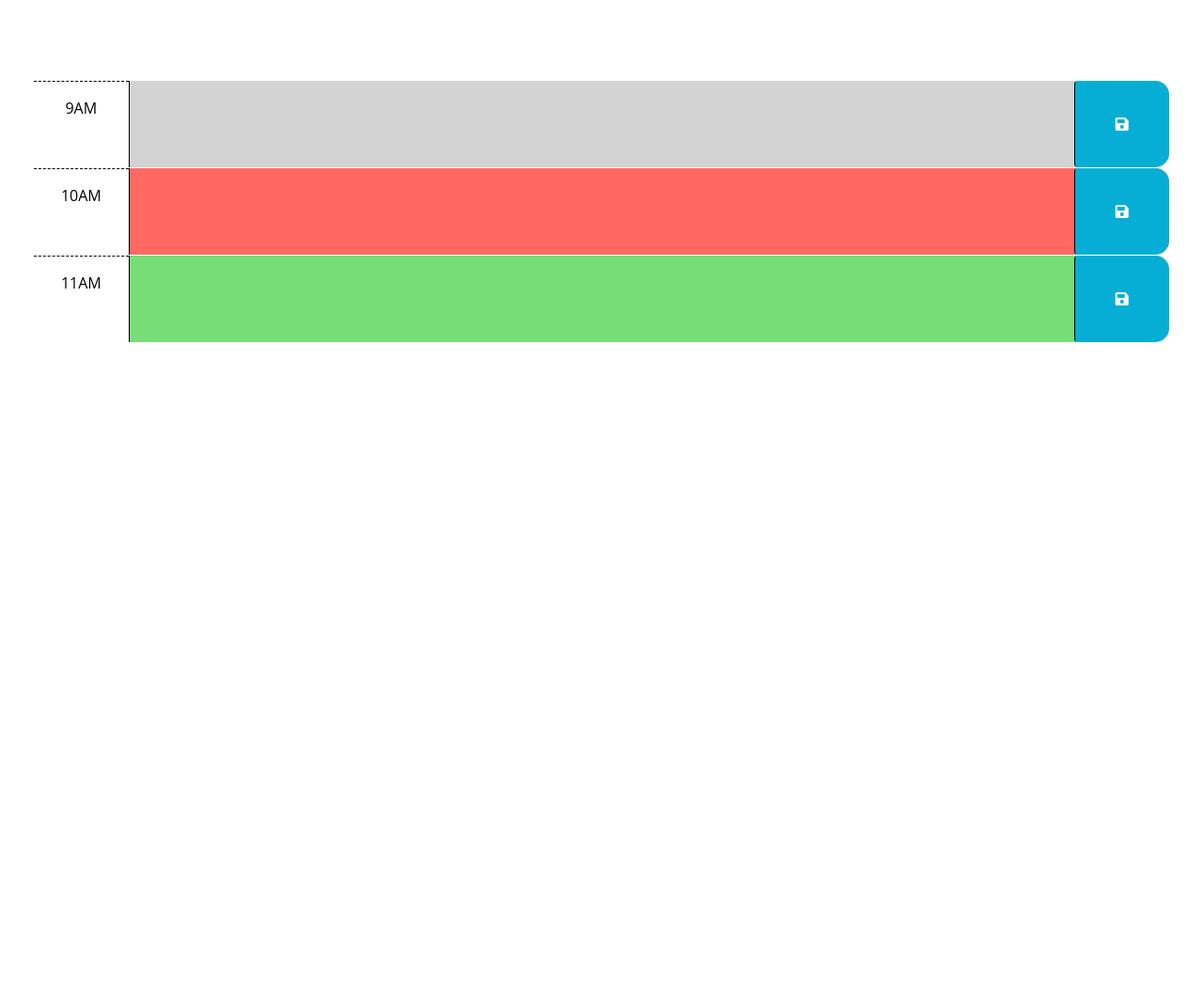
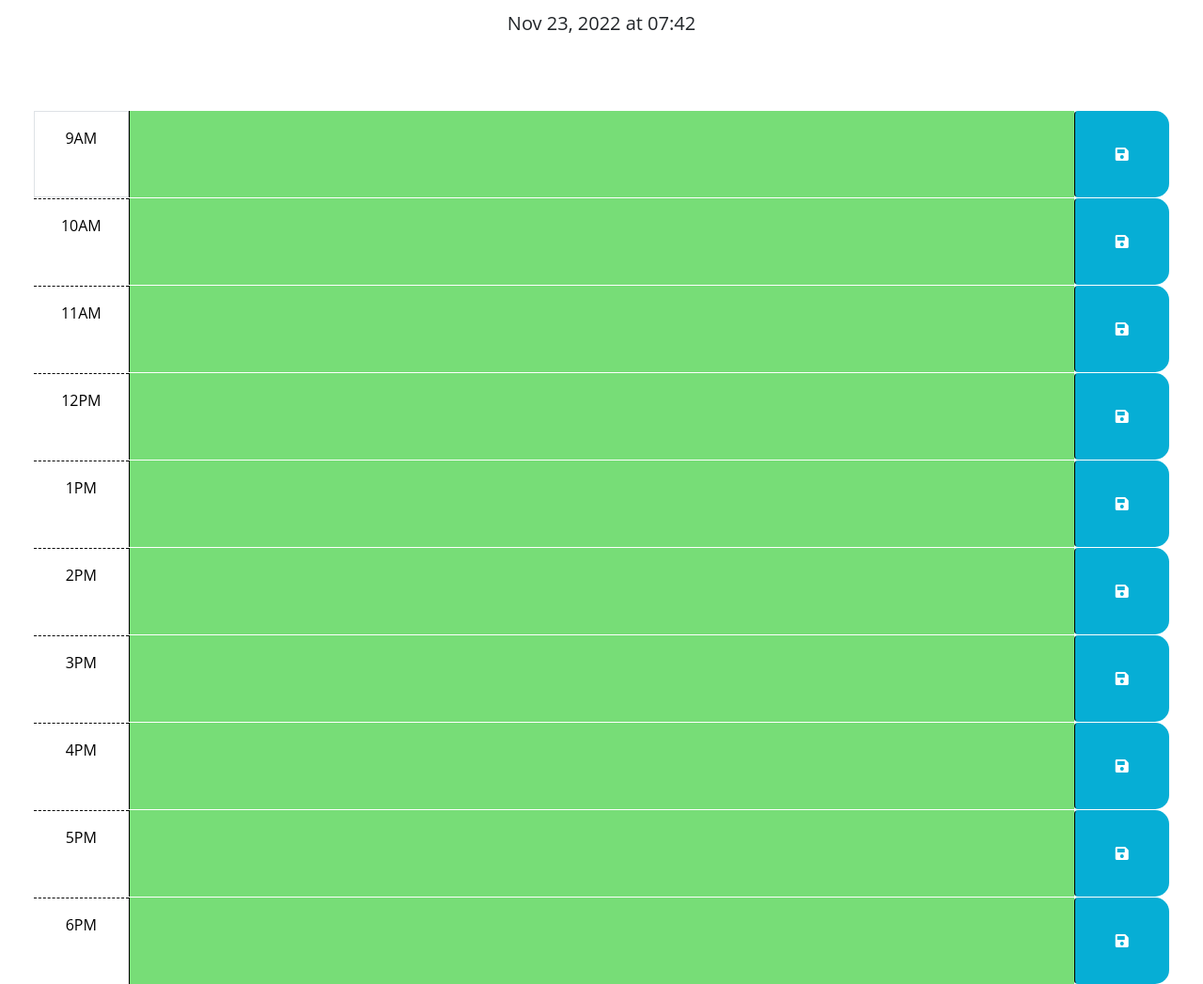
Before and after one commit to kfarshchian/time-wise, a plain HTML site: page index.html in a window 1280 px wide. Shown: the part 166-1213 px from the top of the page at 94% size. Before the commit the page ends 800 px from the top, so only its background shows below. Drawn offline with nearby package versions, Linux system fonts and the light colour scheme; files that its build step writes are made by us from their sources; files whose address does not match are found by name.

Commit message:
Background color change function is working properly

```diff
--- a/Assets/script.js
+++ /dev/null
@@ -1,23 +0,0 @@
-// Wrap all code that interacts with the DOM in a call to jQuery to ensure that
-// the code isn't run until the browser has finished rendering all the elements
-// in the html.
-$(function () {
-  // TODO: Add a listener for click events on the save button. This code should
-  // use the id in the containing time-block as a key to save the user input in
-  // local storage. HINT: What does `this` reference in the click listener
-  // function? How can DOM traversal be used to get the "hour-x" id of the
-  // time-block containing the button that was clicked? How might the id be
-  // useful when saving the description in local storage?
-  //
-  // TODO: Add code to apply the past, present, or future class to each time
-  // block by comparing the id to the current hour. HINTS: How can the id
-  // attribute of each time-block be used to conditionally add or remove the
-  // past, present, and future classes? How can Day.js be used to get the
-  // current hour in 24-hour time?
-  //
-  // TODO: Add code to get any user input that was saved in localStorage and set
-  // the values of the corresponding textarea elements. HINT: How can the id
-  // attribute of each time-block be used to do this?
-  //
-  // TODO: Add code to display the current date in the header of the page.
-});
--- a/index.html
+++ b/index.html
@@ -1,34 +1,27 @@
 <!DOCTYPE html>
 <html lang="en">
+
 <head>
   <meta charset="UTF-8" />
   <meta name="viewport" content="width=device-width, initial-scale=1.0" />
   <meta http-equiv="X-UA-Compatible" content="ie=edge" />
-    <link
-      href="https://cdn.jsdelivr.net/npm/bootstrap@5.1.3/dist/css/bootstrap.min.css"
-      rel="stylesheet"
-      integrity="sha384-1BmE4kWBq78iYhFldvKuhfTAU6auU8tT94WrHftjDbrCEXSU1oBoqyl2QvZ6jIW3"
-      crossorigin="anonymous"
-    />
-    <link
-      rel="stylesheet"
-      href="https://use.fontawesome.com/releases/v5.8.1/css/all.css"
-      integrity="sha384-50oBUHEmvpQ+1lW4y57PTFmhCaXp0ML5d60M1M7uH2+nqUivzIebhndOJK28anvf"
-      crossorigin="anonymous"
-    />
-    <link
-      href="https://fonts.googleapis.com/css2?family=Fira+Sans:wght@400;700&display=swap"
-      rel="stylesheet"
-    />
+  <link href="https://cdn.jsdelivr.net/npm/bootstrap@5.1.3/dist/css/bootstrap.min.css" rel="stylesheet"
+    integrity="sha384-1BmE4kWBq78iYhFldvKuhfTAU6auU8tT94WrHftjDbrCEXSU1oBoqyl2QvZ6jIW3" crossorigin="anonymous" />
+  <link rel="stylesheet" href="https://use.fontawesome.com/releases/v5.8.1/css/all.css"
+    integrity="sha384-50oBUHEmvpQ+1lW4y57PTFmhCaXp0ML5d60M1M7uH2+nqUivzIebhndOJK28anvf" crossorigin="anonymous" />
+  <link href="https://fonts.googleapis.com/css2?family=Fira+Sans:wght@400;700&display=swap" rel="stylesheet" />
   <link rel="stylesheet" href="style.css" />
   <title>Work Day Scheduler</title>
 </head>
 
 <body>
-    <header class="p-5 mb-4">
+  <header class="p-5 mb-4 text-center">
     <h1 class="display-3">Work Day Scheduler</h1>
     <p class="lead">A simple calendar app for scheduling your work day</p>
     <p id="currentDay" class="lead"></p>
+    <h5>
+      <span id="time-display"></span>
+    </h5>
   </header>
   <div class="container-fluid px-5">
     <!-- Use class for "past", "present", and "future" to apply styles to the
@@ -42,38 +35,92 @@
         -->
 
     <!-- Example of a past time block. The "past" class adds a gray background color. -->
-      <div id="hour-9" class="row time-block past">
-        <div class="col-2 col-md-1 hour text-center py-3">9AM</div>
-        <textarea class="col-8 col-md-10 description" rows="3"> </textarea>
+    <div id="hour-9" class="row time-block">
+      <div class="col-2 col-md-1 hour text-center py-3 border">9AM</div>
+      <textarea class="backgroundColor col-8 col-md-10 description" rows="3" id="9"></textarea>
       <button class="btn saveBtn col-2 col-md-1" aria-label="save">
         <i class="fas fa-save" aria-hidden="true"></i>
       </button>
     </div>
 
-      <!-- Example of a present time block. The "present" class adds a red background color. -->
-      <div id="hour-10" class="row time-block present">
+    <div id="hour-10" class="row time-block">
       <div class="col-2 col-md-1 hour text-center py-3">10AM</div>
-        <textarea class="col-8 col-md-10 description" rows="3"> </textarea>
+      <textarea class="backgroundColor col-8 col-md-10 description" rows="3" id="10"> </textarea>
       <button class="btn saveBtn col-2 col-md-1" aria-label="save">
         <i class="fas fa-save" aria-hidden="true"></i>
       </button>
     </div>
 
-      <!-- Example of a future time block. The "future" class adds a green background color. -->
-      <div id="hour-11" class="row time-block future">
+    <div id="hour-11" class="row time-block">
       <div class="col-2 col-md-1 hour text-center py-3">11AM</div>
-        <textarea class="col-8 col-md-10 description" rows="3"> </textarea>
+      <textarea class=" backgroundColor col-8 col-md-10 description" rows="3" id="11"> </textarea>
       <button class="btn saveBtn col-2 col-md-1" aria-label="save">
         <i class="fas fa-save" aria-hidden="true"></i>
       </button>
     </div>
+
+    <div id="hour-12" class="row time-block">
+      <div class="col-2 col-md-1 hour text-center py-3">12PM</div>
+      <textarea class="backgroundColor col-8 col-md-10 description" rows="3" id="12"> </textarea>
+      <button class="btn saveBtn col-2 col-md-1" aria-label="save">
+        <i class="fas fa-save" aria-hidden="true"></i>
+      </button>
+    </div>
+
+    <div id="hour-1" class="row time-block">
+      <div class="col-2 col-md-1 hour text-center py-3">1PM</div>
+      <textarea class="backgroundColor col-8 col-md-10 description" rows="3" id="13"> </textarea>
+      <button class="btn saveBtn col-2 col-md-1" aria-label="save">
+        <i class="fas fa-save" aria-hidden="true"></i>
+      </button>
+    </div>
+
+    <div id="hour-2" class="row time-block">
+      <div class="col-2 col-md-1 hour text-center py-3">2PM</div>
+      <textarea class="backgroundColor col-8 col-md-10 description" rows="3" id="14"> </textarea>
+      <button class="btn saveBtn col-2 col-md-1" aria-label="save" id="15">
+        <i class="fas fa-save" aria-hidden="true"></i>
+      </button>
+    </div>
+
+    <div id="hour-3" class="row time-block">
+      <div class="col-2 col-md-1 hour text-center py-3">3PM</div>
+      <textarea class="backgroundColor col-8 col-md-10 description" rows="3" id="16"> </textarea>
+      <button class="btn saveBtn col-2 col-md-1" aria-label="save">
+        <i class="fas fa-save" aria-hidden="true"></i>
+      </button>
+    </div>
+
+    <div id="hour-4" class="row time-block">
+      <div class="col-2 col-md-1 hour text-center py-3">4PM</div>
+      <textarea class=" backgroundColor col-8 col-md-10 description" rows="3" id="17"> </textarea>
+      <button class="btn saveBtn col-2 col-md-1" aria-label="save">
+        <i class="fas fa-save" aria-hidden="true"></i>
+      </button>
+    </div>
+
+    <div id="hour-5" class="row time-block">
+      <div class="col-2 col-md-1 hour text-center py-3">5PM</div>
+      <textarea class="backgroundColor col-8 col-md-10 description" rows="3" id="18"> </textarea>
+      <button class="btn saveBtn col-2 col-md-1" aria-label="save">
+        <i class="fas fa-save" aria-hidden="true"></i>
+      </button>
+    </div>
+
+    <div id="hour-6" class="row time-block">
+      <div class="col-2 col-md-1 hour text-center py-3">6PM</div>
+      <textarea class="backgroundColor col-8 col-md-10 description" rows="3" id="19"> </textarea>
+      <button class="btn saveBtn col-2 col-md-1" aria-label="save">
+        <i class="fas fa-save" aria-hidden="true"></i>
+      </button>
     </div>
 
   <script src="https://cdnjs.cloudflare.com/ajax/libs/jquery/3.2.1/jquery.min.js"></script>
   <script src="https://cdn.jsdelivr.net/npm/dayjs@1.11.3/dayjs.min.js"
-    integrity="sha256-iu/zLUB+QgISXBLCW/mcDi/rnf4m4uEDO0wauy76x7U="
-    crossorigin="anonymous"></script>
+    integrity="sha256-iu/zLUB+QgISXBLCW/mcDi/rnf4m4uEDO0wauy76x7U=" crossorigin="anonymous"></script>
 
   <script src="script.js"></script>
+
 </body>
+
 </html>
--- /dev/null
+++ b/script.js
@@ -0,0 +1,64 @@
+var timeDisplayEl = $('#time-display');
+
+
+function displayTime() {
+  var rightNow = dayjs().format('MMM DD, YYYY [at] hh:mm');
+  timeDisplayEl.text(rightNow);
+}
+
+var hour = dayjs().hour();
+console.log(hour);
+
+function background () {
+  $(".backgroundColor").each(function () {
+    var timeTest = parseInt($(this).attr("id"));
+    hour = parseInt(hour);
+  if(hour > timeTest){
+    $(this).addClass("past");
+  }
+  else if(hour < timeTest){
+    $(this).addClass("future");
+  }
+  else {
+    $(this).addClass("present");
+  }
+
+
+});
+}
+displayTime()
+background()
+console.log(timeTest);
+console.log(hour);
+  // THEN I am presented with time blocks for standard business hours
+  // WHEN I view the time blocks for that day
+  // THEN each time block is color-coded to indicate whether it is in the past, present, or future
+
+  // WHEN I click into a time block
+  // THEN I can enter an event
+  // WHEN I click the save button for that time block
+
+  // THEN the text for that event is saved in local storage
+  // WHEN I refresh the page
+  // THEN the saved events persist
+
+
+
+  // TODO: Add a listener for click events on the save button. This code should
+  // use the id in the containing time-block as a key to save the user input in
+  // local storage. HINT: What does `this` reference in the click listener
+  // function? How can DOM traversal be used to get the "hour-x" id of the
+  // time-block containing the button that was clicked? How might the id be
+  // useful when saving the description in local storage?
+  //
+  // TODO: Add code to apply the past, present, or future class to each time
+  // block by comparing the id to the current hour. HINTS: How can the id
+  // attribute of each time-block be used to conditionally add or remove the
+  // past, present, and future classes? How can Day.js be used to get the
+  // current hour in 24-hour time?
+  //
+  // TODO: Add code to get any user input that was saved in localStorage and set
+  // the values of the corresponding textarea elements. HINT: How can the id
+  // attribute of each time-block be used to do this?
+  //
+  // TODO: Add code to display the current date in the header of the page.
```
Also changed, not shown: style.css (renamed from Assets/style.css). Lines whose indentation alone changed are shown as unchanged.
